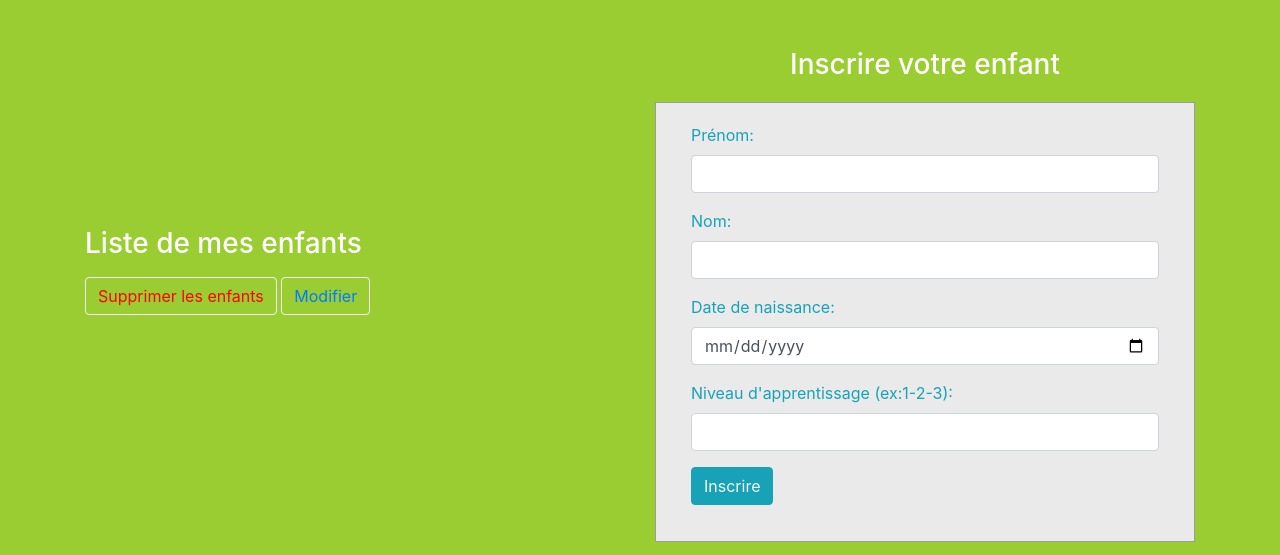
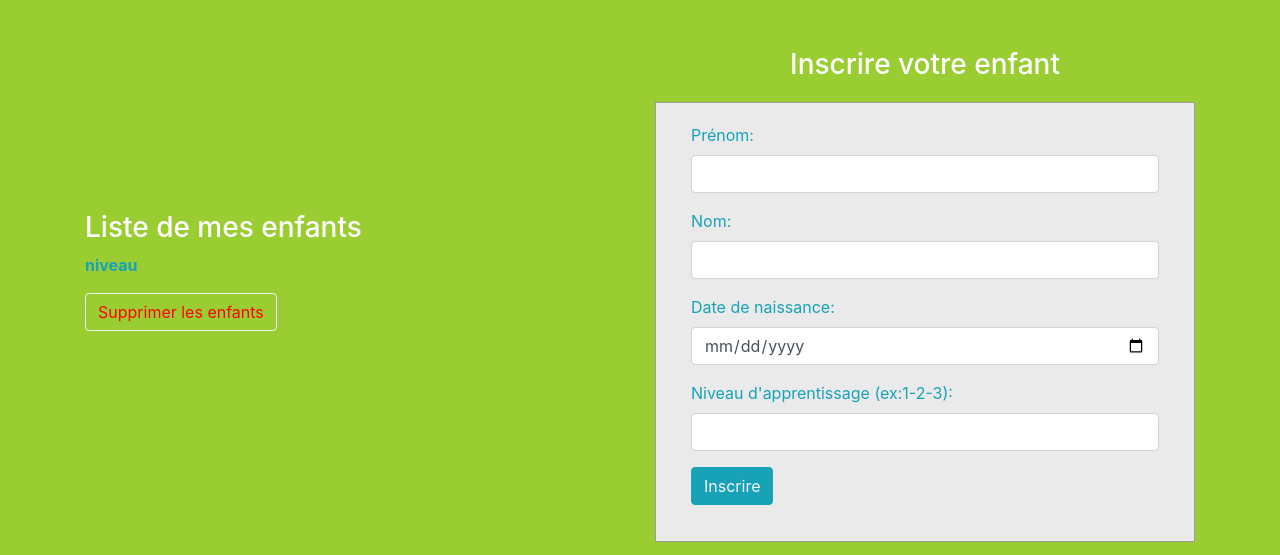
Before and after one commit to Charles303/garderie, a PHP site: page /espacemembres/inscrire_enfant.php in a window 1280 px wide. Shown: the part 56-611 px from the top of the page. Run offline with PHP 8.4, Linux system fonts and the light colour scheme; the visitor is signed in with stand-in values (Sample User, id 1); data that the repository does not hold is empty.

Commit message:
Version finale

```diff
--- a/espacemembres/inscrire_enfant.php
+++ b/espacemembres/inscrire_enfant.php
@@ -33,12 +33,11 @@ if (isset($_POST['inscrire'])){
                 $resultat = $statement->fetch();
 
                 do{
-                    echo '<p> <strong style="color:#17a2b8" >' .$resultat['prenom']. ' ' .$resultat['nom']. '</strong> ' .$resultat['datenaissance']. ' <strong style="color:#17a2b8" >' .$resultat['niveau_id']. '</strong></p>';
+                    echo '<p> <strong style="color:#17a2b8" >' .$resultat['prenom']. ' ' .$resultat['nom']. '</strong> ' .$resultat['datenaissance']. ' <strong style="color:#17a2b8" > niveau ' .$resultat['niveau_id']. '</strong></p>';
                 } while($resultat = $statement->fetch());
                 ?>
                 <div>
                     <button class="btn btn-outline-success" ><a href="supprimer_enfant.php" style="color: red">Supprimer les enfants</a></button>
-                    <button class="btn btn-outline-success" ><a href="modifier_enfant.php">Modifier</a></button>
                 </div>
             </div>
             <div id="login-column" class="col-md-6">
```
